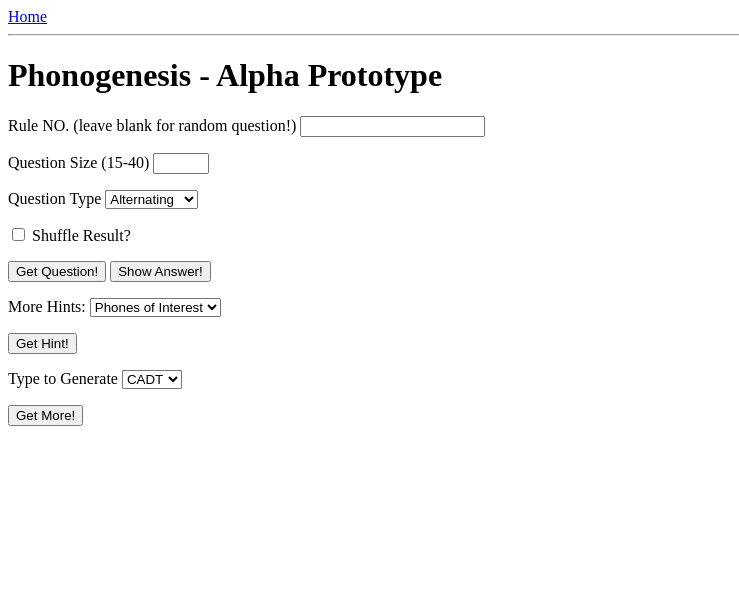
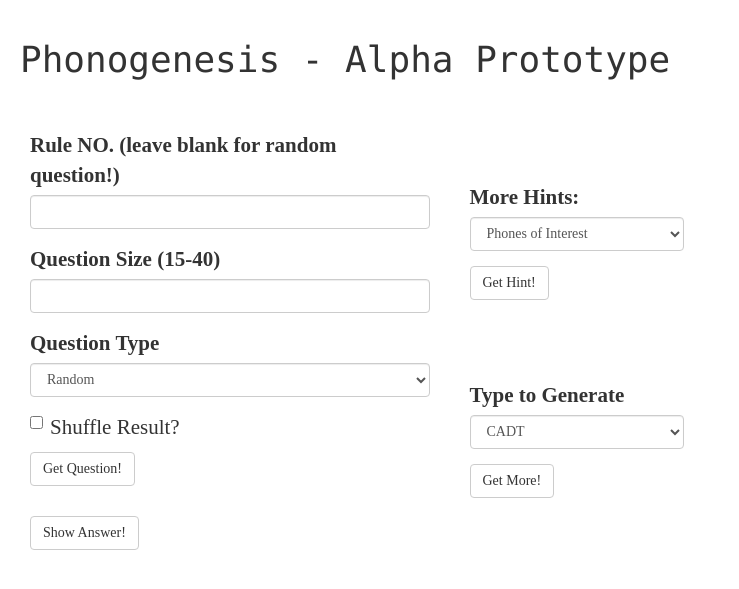
Before and after one commit to Accelsnow/phonogenesis, a Flask app: page / in a window 1280 px wide. Shown: the top 589 px of the page, without its empty margins (0-739 px from the left). Run offline with Flask 2, Linux system fonts and the light colour scheme; parts of the project's set-up code (start-up, migrations or seed data) failed here and were passed over; some libraries are stand-ins or nearby versions.

Commit message:
Layout update / Use bootstrap / classification update

```diff
--- a/app/__init__.py
+++ b/app/__init__.py
@@ -1,4 +1,6 @@
 from flask import Flask
+from flask_bootstrap import Bootstrap
+
 from config import Config
 from script import get_default_data
 import logging
@@ -12,6 +14,7 @@ TOTAL_RULE_COUNT = len(DEFAULT_DATA['rules'])
 
 # flask initialization
 app = Flask(__name__)
+Bootstrap(app)
 app.config.from_object(Config)
 
 app.logger.setLevel(logging.DEBUG)
--- a/app/forms.py
+++ b/app/forms.py
@@ -4,13 +4,13 @@ from wtforms.validators import DataRequired, ValidationError, NumberRange, Optio
 from app import TOTAL_RULE_COUNT
 from script import RuleType
 
-TYPE_SELECTION_DICT = {1: RuleType.Alternating, 2: RuleType.Neutralizing}
+TYPE_SELECTION_DICT = {1: None, 2: RuleType.Alternating, 3: RuleType.Neutralizing, 4: RuleType.Mixed}
 HINT_SELECTION_DICT = {1: "poi", 2: "fp"}
 MORE_GEN_SELECTION_DICT = {1: "CADT", 2: "CAND", 3: "NCAD"}
 
 
 def validate_rule_selection(form, field):
-    if field.data and (not str(field.data).isnumeric() or int(field.data) < 0 or int(field.data) >= TOTAL_RULE_COUNT):
+    if field.data and (not str(field.data).isnumeric()) or int(field.data) < 0 or int(field.data) >= TOTAL_RULE_COUNT:
         raise ValidationError('Not a valid rule NO. (valid range 0 - %d)' % (TOTAL_RULE_COUNT - 1))
 
 
@@ -18,18 +18,22 @@ class GenerationSpec(FlaskForm):
     rule_selection = IntegerField('Rule NO. (leave blank for random question!)',
                                   validators=[Optional(), validate_rule_selection])
     question_size = IntegerField('Question Size (15-40)', validators=[DataRequired(), NumberRange(15, 40)])
+    type_selection = SelectField("Question Type",
+                                 choices=[(1, "Random"), (2, "Alternating"), (3, "Neutralizing"), (4, "Mixed")],
+                                 coerce=int, default=1)
+    randomize_order = BooleanField("Shuffle Result?")
     submit = SubmitField('Get Question!')
-    randomize_order = BooleanField("Shuffle Result?")
-    type_selection = SelectField("Question Type", choices=[(1, "Alternating"), (2, "Neutralizing")], coerce=int)
 
 
 class GetHint(FlaskForm):
-    hints = SelectField("More Hints: ", coerce=int, choices=[(1, "Phones of Interest"), (2, "Full Phonemes")])
+    hints = SelectField("More Hints: ", coerce=int, choices=[(1, "Phones of Interest"), (2, "Full Phonemes")],
+                        default=1)
     submit_hint = SubmitField("Get Hint!")
 
 
 class GenerateMore(FlaskForm):
-    requested_type = SelectField("Type to Generate ", coerce=int, choices=[(1, "CADT"), (2, "CAND"), (3, "NCAD")])
+    requested_type = SelectField("Type to Generate ", coerce=int, choices=[(1, "CADT"), (2, "CAND"), (3, "NCAD")],
+                                 default=1)
     submit_request = SubmitField("Get More!")
 
 
--- a/app/routes.py
+++ b/app/routes.py
@@ -11,28 +11,23 @@ RETRY_LIMIT = 50
 gen: Generator
 data: dict
 size: int
+rule_type: str
 LOGGER = logging.getLogger("app.logger")
-show_phone_interest: bool
-show_full_phonemes: bool
+show_phone_interest = False
+show_full_phonemes = False
 
 
 @app.route('/index', methods=['GET', 'POST'])
 @app.route('/', methods=['GET', 'POST'])
 def index():
-    global data, size, show_phone_interest, show_full_phonemes
-
-    if 'show_full_phoneme' not in globals():
-        show_full_phonemes = False
-
-    if 'show_phone_interest' not in globals():
-        show_phone_interest = False
+    global data, size, rule_type, show_phone_interest, show_full_phonemes
 
     gen_spec_form = GenerationSpec()
     hint_form = GetHint()
     generate_more_form = GenerateMore()
     answer_form = ShowAnswer()
 
-    if gen_spec_form.validate_on_submit():
+    if gen_spec_form.submit.data and gen_spec_form.validate_on_submit():
         type_selection = gen_spec_form.type_selection.data
         LOGGER.debug("Type Selection: %s", str(type_selection))
         rule_selection_data = gen_spec_form.rule_selection.data
@@ -51,9 +46,9 @@ def index():
                 return redirect(url_for('index'))
 
             phonemes = get_random_phonemes(rule_selection.get_a_matcher(None, None, DEFAULT_DATA['f2ss']))
-            rule_type = rule_selection.get_classification(phonemes, DEFAULT_DATA['f2t'], DEFAULT_DATA['f2ss'])
+            type_ = rule_selection.get_rule_type(phonemes, DEFAULT_DATA['f2t'], DEFAULT_DATA['f2ss'])
 
-            if TYPE_SELECTION_DICT[type_selection] != rule_type:
+            if TYPE_SELECTION_DICT[type_selection] is not None and TYPE_SELECTION_DICT[type_selection] != type_:
                 classification_match_retry += 1
 
                 if not is_selected:
@@ -63,6 +58,7 @@ def index():
 
             break
 
+        rule_type = str(type_)
         size = int(gen_spec_form.question_size.data)
 
         is_shuffled = bool(gen_spec_form.randomize_order.data)
@@ -73,9 +69,10 @@ def index():
             return redirect(url_for('index'))
         else:
             return render_template('index.html', title='Result', gen_form=gen_spec_form, hint_form=hint_form,
-                                   gen_more_form=generate_more_form, answer_form=answer_form, data=data, size=size)
+                                   gen_more_form=generate_more_form, answer_form=answer_form, data=data, size=size,
+                                   rule_type=rule_type)
 
-    if hint_form.validate_on_submit():
+    if hint_form.submit_hint.data and hint_form.validate_on_submit() and 'data' in globals():
         hint_selection = hint_form.hints.data
 
         if HINT_SELECTION_DICT[hint_selection] == "poi":
@@ -86,9 +83,11 @@ def index():
 
         return render_template('index.html', title='Result', gen_form=gen_spec_form, hint_form=hint_form,
                                gen_more_form=generate_more_form, answer_form=answer_form, data=data, size=size,
-                               show_full_phonemes=show_full_phonemes, show_phone_interest=show_phone_interest)
+                               rule_type=rule_type, show_full_phonemes=show_full_phonemes,
+                               show_phone_interest=show_phone_interest)
 
-    if generate_more_form.validate_on_submit():
+    if generate_more_form.submit_request.data and generate_more_form.validate_on_submit() and 'data' in globals() \
+            and 'gen' in globals():
         generate_selection = generate_more_form.requested_type.data
         more_data = None
 
@@ -112,12 +111,13 @@ def index():
 
         return render_template('index.html', title='Result', gen_form=gen_spec_form, hint_form=hint_form,
                                gen_more_form=generate_more_form, answer_form=answer_form, data=data, size=size,
-                               show_full_phonemes=show_full_phonemes, show_phone_interest=show_phone_interest)
+                               rule_type=rule_type, show_full_phonemes=show_full_phonemes,
+                               show_phone_interest=show_phone_interest)
 
-    if answer_form.validate_on_submit():
+    if answer_form.show_answer.data and answer_form.validate_on_submit() and 'data' in globals():
         return render_template('index.html', title='Result', gen_form=gen_spec_form, hint_form=hint_form,
                                gen_more_form=generate_more_form, answer_form=answer_form, data=data, size=size,
-                               show_full_phonemes=True, show_phone_interest=True, show_answer=True)
+                               rule_type=rule_type, show_full_phonemes=True, show_phone_interest=True, show_answer=True)
 
     return render_template('index.html', title='Demo', gen_form=gen_spec_form, hint_form=hint_form,
                            gen_more_form=generate_more_form, answer_form=answer_form)
--- /dev/null
+++ b/app/static/css/style.css
@@ -0,0 +1,55 @@
+h1 {
+    font-family: 'Consolas', 'Deja Vu Sans Mono', 'Bitstream Vera Sans Mono', monospace;
+    padding: 20px 30px 20px 20px;
+}
+
+#forms {
+    font-family: "Times New Roman", Times, serif;
+    font-size: 1.5em;
+    height: auto;
+    table-layout: fixed;
+    width: 100%;
+    border: 10px solid transparent;
+}
+
+#result {
+    font-family: "Times New Roman", Times, serif;
+    font-size: 1.5em;
+    height: auto;
+    table-layout: fixed;
+    text-align: center;
+    width: 33%;
+    border: 10px solid transparent;
+}
+
+#result th, #result td {
+    text-align: center;
+    padding: 5px 10px 5px 10px;
+}
+
+#forms th, #forms td {
+    padding: 10px 20px 10px 20px;
+}
+
+#gen_form {
+    width: 35%;
+}
+
+#hint_form {
+    width: 20%;
+}
+
+#rule_info {
+    width: 45%;
+}
+
+#answer {
+    font-family: "Times New Roman", Times, serif;
+    font-weight: bold;
+    font-size: 1.35em;
+    padding: 5px 20px 5px 20px;
+}
+
+#answer span {
+    background-color: rgba(255, 160, 122, 0.5);
+}
--- a/app/static/styles/index.css
+++ /dev/null
@@ -1,20 +0,0 @@
-.result {
-    text-align: center;
-    border: 15px solid transparent;
-    border-collapse: collapse;
-    border-spacing: 5px;
-    padding: 15px;
-}
-
-td, th {
-    font-family: "Times New Roman", Times, serif;
-    font-size: 10em;
-}
-
-.answer {
-    font-size: 15em;
-    font-style: oblique;
-    border: 2px solid orangered;
-    border-spacing: 10px;
-    padding: 10px;
-}
--- a/app/templates/base.html
+++ /dev/null
@@ -1,30 +0,0 @@
-<!DOCTYPE html>
-<html lang="en">
-
-<head>
-    <link rel="stylesheet" type="text/css" href="{{ url_for('static',filename='styles/index.css') }}">
-
-    <meta charset="UTF-8">
-    {% if title %}
-        <title>{{ title }} - Phonogenesis</title>
-    {% else %}
-        <title>No Title - Phonogenesis</title>
-    {% endif %}
-</head>
-
-<body>
-<div><a href="{{ url_for('index') }}">Home</a></div>
-<hr>
-{% with messages = get_flashed_messages() %}
-    {% if messages %}
-        <ul>
-            {% for message in messages %}
-                <li>{{ message }}</li>
-            {% endfor %}
-        </ul>
-    {% endif %}
-{% endwith %}
-{% block content %}{% endblock %}
-</body>
-
-</html>
--- a/app/templates/index.html
+++ b/app/templates/index.html
@@ -1,71 +1,96 @@
-{% extends "base.html" %}
+{% extends "bootstrap/base.html" %}
+{% import "bootstrap/wtf.html" as wtf %}
+
+
+{% block styles %}
+    {{ super() }}
+    <link rel="stylesheet" type="text/css" href="{{ url_for('static',filename='css/style.css') }}">
+{% endblock %}
+
+{% block head %}
+    {{ super() }}
+    {% if title %}
+        <title>{{ title }} - Phonogenesis</title>
+    {% else %}
+        <title>No Title - Phonogenesis</title>
+    {% endif %}
+{% endblock %}
+
+{% block meta %}
+    {{ super() }}
+    <meta charset="UTF-8">
+{% endblock %}
 
 {% block content %}
     <h1>Phonogenesis - Alpha Prototype</h1>
-    <div>
-        <form action="" method="post" novalidate>
-            {{ gen_form.hidden_tag() }}
-            <p>{{ gen_form.rule_selection.label }} {{ gen_form.rule_selection(size=10) }}</p>
-            <p>{{ gen_form.question_size.label }} {{ gen_form.question_size(size=10) }}</p>
-            <p>{{ gen_form.type_selection.label }} {{ gen_form.type_selection() }}</p>
-            <p>{{ gen_form.randomize_order() }} {{ gen_form.randomize_order.label }}</p>
-            <p>{{ gen_form.submit() }} {{ answer_form.show_answer() }}</p>
-            <p>
-                {% for error in gen_form.rule_selection.errors %}
-                    <span style="color: red;">[{{ error }}]</span>
+
+    {% with messages = get_flashed_messages() %}
+        {% if messages %}
+            <ul>
+                {% for message in messages %}
+                    <li>{{ message }}</li>
                 {% endfor %}
-            </p>
-        </form>
-    </div>
+            </ul>
+        {% endif %}
+    {% endwith %}
 
     <div>
-        <form action="" method="post" novalidate>
-            {{ hint_form.hidden_tag() }}
-            <p>{{ hint_form.hints.label }} {{ hint_form.hints() }}</p>
-            <p>{{ hint_form.submit_hint() }}</p>
-        </form>
-    </div>
+        <table id="forms">
+            <tr>
+                <td id="gen_form">
+                    {{ wtf.quick_form(gen_form) }} <br>
+                    {{ wtf.quick_form(answer_form) }}
+                </td>
 
-    <div>
-        <form action="" method="post" novalidate>
-            {{ gen_more_form.hidden_tag() }}
-            <p>{{ gen_more_form.requested_type.label }} {{ gen_more_form.requested_type() }}</p>
-            <p>{{ gen_more_form.submit_request() }}</p>
-        </form>
-    </div>
+                <td id="hint_form">
+                    <p>{{ wtf.quick_form(hint_form) }}</p>
+                    <br><br>
+                    <p>{{ wtf.quick_form(gen_more_form) }}</p>
+                </td>
 
-    {% if data and size %}
-        <div>
-
-        </div>
-        <div>
-            {% if show_answer %}
-                <p class="answer">Rule: {{ data['rule'] }}</p>
-            {% endif %}
-            {% if show_full_phonemes %}
+                <td id="rule_info">
+                    {% if data and size and rule_type %}
+                        {% if show_full_phonemes and data %}
                             <p>Phonemes:
                                 {% for phoneme in data['phonemes'] %}
                                     {{ phoneme }}
                                 {% endfor %}
                             </p>
                         {% endif %}
-            {% if show_phone_interest %}
-                <p>
-                    {% for phone in data['phone_interest'] %}
-                        {{ phone }}
+                        {% if show_phone_interest and data %}
+                            <p>Phones of Interest:
+                                {#                                {% for phone in data['phone_interest'] %}#}
+                                {#                                    {{ phone }}#}
+                                {#                                {% endfor %}#}
+                                {% for poi in data['phone_interest'][1] %}
+                                    {{ poi }}
                                 {% endfor %}
                             </p>
                         {% endif %}
 
-            <p>Amount: {{ size }}</p>
                         <p>Templates: </p>
                         <ul>
                             {% for template in data['templates'] %}
                                 <li>{{ template }}</li>
                             {% endfor %}
                         </ul>
+                        <p>Rule Type: {{ rule_type }}</p>
+                        <p>Total Amount: {{ size }}</p>
+                    {% endif %}
+                </td>
+            </tr>
+        </table>
+    </div>
 
-            <table class="result">
+    <div>
+        {% if show_answer %}
+            <p id="answer"><span>Rule: {{ data['rule'] }}</span></p>
+        {% endif %}
+    </div>
+
+    {% if data and size %}
+        <div>
+            <table id="result">
                 <tr>
                     <th>UR</th>
                     <th>SR</th>
@@ -79,11 +104,8 @@
                         <td>'{{ data['Gloss'][i] }}'</td>
                     </tr>
                 {% endfor %}
+            </table>
+        </div>
 
-
-            </table>
-
-
-        </div>
     {% endif %}
 {% endblock %}
--- a/script/data/defaultipa.csv
+++ b/script/data/defaultipa.csv
@@ -1,4 +1,3 @@
-,,,,,,LABIAL,CORONAL,CORONAL,DORSAL,DORSAL,,,,,,,,,,,
 [TL],skeletal tier,primary POA,secondary POA,tertiary POA,specific C POA,rounding,anteriority,apicality,backness,height,tenseness,manner,voicing,major class,aperture,oral airflow,lateral,nasality,stridency,vocal fold spread,vocal fold constricted
 p,consonant,labial,NA,NA,bilabial,unrounded,NA,NA,NA,NA,NA,oral stop,voiceless,obstruent,contoid,occlusive,not lateral,oral,NA,not spread,not constricted
 b,consonant,labial,NA,NA,bilabial,unrounded,NA,NA,NA,NA,NA,oral stop,voiced,obstruent,contoid,occlusive,not lateral,oral,NA,not spread,not constricted
@@ -54,8 +53,8 @@ ṉ̥,consonant,coronal,NA,NA,postalveolar,NA,posterior,laminal,NA,NA,NA,nasal s
 ,,,,,,,,,,,,,,,,,,,,,
 t͡s,consonant,coronal,NA,NA,alveolar,NA,anterior,apical,NA,NA,NA,affricate,voiceless,obstruent,contoid,occlusive,not lateral,oral,strident,not spread,not constricted
 d͡z,consonant,coronal,NA,NA,alveolar,NA,anterior,apical,NA,NA,NA,affricate,voiced,obstruent,contoid,occlusive,not lateral,oral,strident,not spread,not constricted
-t͡ʃ,consonant,coronal,NA,NA,alveolar,NA,posterior,laminal,NA,NA,NA,affricate,voiceless,obstruent,contoid,occlusive,not lateral,oral,strident,not spread,not constricted
-d͡ʒ,consonant,coronal,NA,NA,alveolar,NA,posterior,laminal,NA,NA,NA,affricate,voiced,obstruent,contoid,occlusive,not lateral,oral,strident,not spread,not constricted
+t͡ʃ,consonant,coronal,NA,NA,postalveolar,NA,posterior,laminal,NA,NA,NA,affricate,voiceless,obstruent,contoid,occlusive,not lateral,oral,strident,not spread,not constricted
+d͡ʒ,consonant,coronal,NA,NA,postalveolar,NA,posterior,laminal,NA,NA,NA,affricate,voiced,obstruent,contoid,occlusive,not lateral,oral,strident,not spread,not constricted
 t͡ʂ,consonant,coronal,NA,NA,retroflex,NA,posterior,apical,NA,NA,NA,affricate,voiceless,obstruent,contoid,occlusive,not lateral,oral,strident,not spread,not constricted
 d͡ʐ,consonant,coronal,NA,NA,retroflex,NA,posterior,apical,NA,NA,NA,affricate,voiced,obstruent,contoid,occlusive,not lateral,oral,strident,not spread,not constricted
 ,,,,,,,,,,,,,,,,,,,,,
--- a/script/feature_lib.py
+++ b/script/feature_lib.py
@@ -94,7 +94,7 @@ def _fetch_feature_csv(filename: str) -> Tuple[
 
             line = [str(s).replace('ɡ', 'g') for s in line]
 
-            if line[0] == "[TL]":
+            if "[TL]" in line[0]:
                 if header_solved:
                     raise ImportError("Duplicate [TL] header found")
 
```
Also changed, not shown: script/main.py (+12 -8 lines), script/rules.py (+17 -6 lines), 2 other files. Lines whose indentation alone changed are shown as unchanged.
